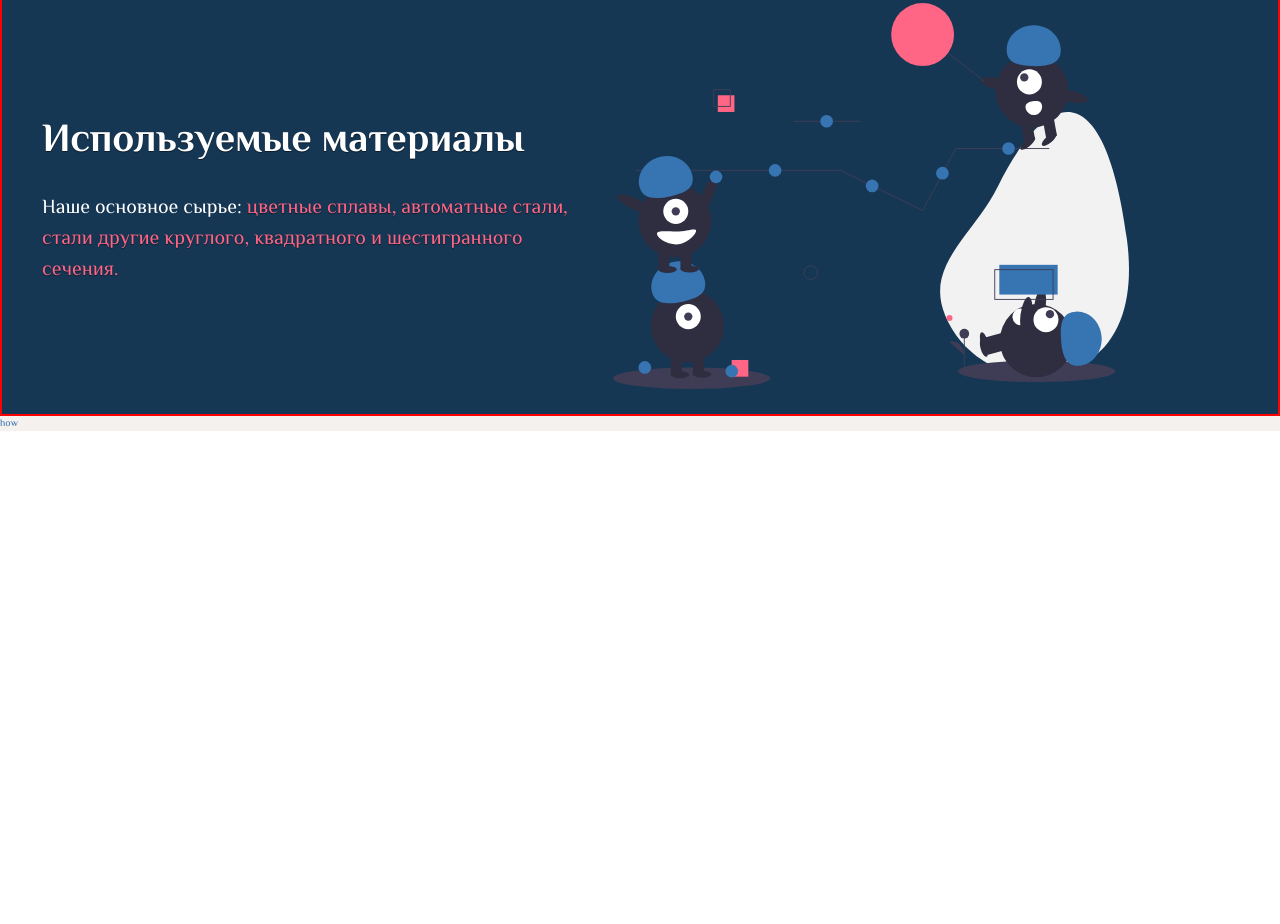
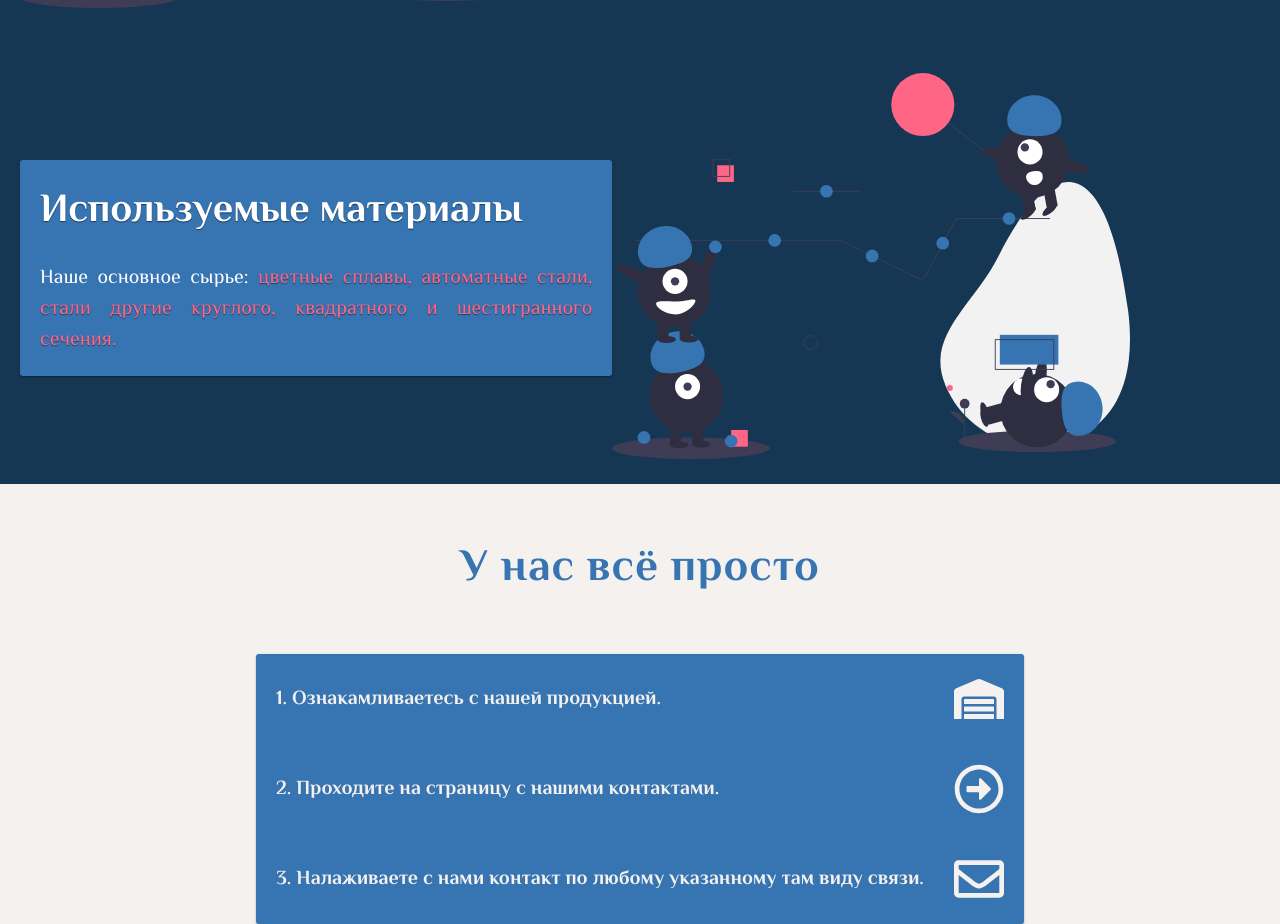
Before and after one commit to Nipponsuki/landing-page-client, a Gatsby site: page / in a window 1280 px wide. Shown: the part 1420-2344 px from the top of the page. Before the commit the page ends 1851 px from the top, so only its background shows below. Built offline with nearby package versions, Linux system fonts and the light colour scheme; Gatsby itself is replaced by a stand-in of ours.

Commit message:
about-section

```diff
--- a/package.json
+++ b/package.json
@@ -19,6 +19,7 @@
     "react": "^16.8.6",
     "react-dom": "^16.8.6",
     "react-helmet": "^5.2.0",
+    "react-icons": "^3.6.1",
     "styled-components": "^4.2.0"
   },
   "devDependencies": {
--- a/src/components/About/About.js
+++ b/src/components/About/About.js
@@ -7,8 +7,9 @@ import Materials from './Materials';
 
 const AboutWrapper = styled.div`
 	width: 100%;
-	border: 2px solid red;
 	background: ${styles.colors.mainBackground};
+	padding-top: 2rem;
+
 
 
 `;
@@ -16,9 +17,9 @@ const AboutWrapper = styled.div`
 const About = () => {
 	return (
 		<AboutWrapper>
-			<Title title="Немного о нас" message="Наша компания предлагает комплекс работ по токарной обработке металлических деталей."/>
+			<Title title="Немного о нас" message="Наша компания предлагает комплекс работ по токарной обработке металлических деталей." />
 			<Works />
-			<Materials/>
+			<Materials />
 		</AboutWrapper>
 	);
 };
--- a/src/components/About/Materials.js
+++ b/src/components/About/Materials.js
@@ -15,6 +15,14 @@ const MatWrapper = styled.div`
 const Right = styled.div`
 	width: 80%;
 	padding: 2rem;
+	box-shadow: 0 1px 1px 0 rgba(0,0,0,0.14), 0 2px 1px -1px rgba(0,0,0,0.12), 0 1px 3px 0 rgba(0,0,0,0.20);
+	border-radius: 3px;
+	background: ${styles.colors.darkAccent};
+
+	@media(max-width: 900px){
+		padding: none;
+
+	}
 
 	h2{
 		font-size: 4rem;
@@ -24,6 +32,7 @@ const Right = styled.div`
 
 	p{
 		font-size: 2rem;
+		text-align: justify;
 		span{
 			color: #FF6584;
 			text-shadow: 0 1px 1px rgba(0,0,0, .5);
@@ -36,6 +45,10 @@ const Left = styled.div`
 
 	img{
 		width: 80%;
+	}
+
+	@media(max-width: 900px){
+		display: none;
 	}
 
 `;
--- a/src/components/About/Works.js
+++ b/src/components/About/Works.js
@@ -9,19 +9,32 @@ const WorksWrapper = styled.div`
 	justify-content: space-around;
 	width: 100%;
 	padding: 2rem;
+
+	@media(max-width: 900px){
+		padding: none;
+
+	}
 `;
 
 const Right = styled.div`
 	width: 90%;
 
-img{
-	width: 80%;
-}
+	img{
+		width: 80%;
+	}
+
+	@media(max-width: 900px){
+		display: none;
+	}
+
 `;
 
 const Left = styled.div`
-width: 80%;
-padding: 2rem;
+	box-shadow: 0 1px 1px 0 rgba(0,0,0,0.14), 0 2px 1px -1px rgba(0,0,0,0.12), 0 1px 3px 0 rgba(0,0,0,0.20);
+	border-radius: 3px;
+	background: ${styles.colors.darkAccent};
+	width: 80%;
+	padding: 2rem;
 
 	h2{
 		font-size: 4rem;
@@ -31,12 +44,12 @@ padding: 2rem;
 
 	p{
 		font-size: 2rem;
+		text-align: justify;
 		span{
 			color: #FF6584;
 			text-shadow: 0 1px 1px rgba(0,0,0, .5);
 		}
 	}
-
 
 `;
 
--- a/src/components/Hero.js
+++ b/src/components/Hero.js
@@ -25,6 +25,7 @@ const StyledHero = styled.div`
 	}
 	@media(max-width: 500px){
 		width: 95%;
+		justify-content: space-between;
 	}
 `;
 
--- a/src/components/How.js
+++ b/src/components/How.js
@@ -1,6 +1,8 @@
 import React from 'react';
 import styled from 'styled-components';
-import { styles } from '../utils';
+import { styles, Title } from '../utils';
+import { FaWarehouse, FaRegEnvelope, FaRegArrowAltCircleRight } from 'react-icons/fa';
+
 
 const StyledHow = styled.div`
 	color: ${styles.colors.darkAccent};
@@ -8,10 +10,66 @@ const StyledHow = styled.div`
 
 `;
 
+const StyledList = styled.ul`
+	font-size: 2rem;
+	width: 60%;
+	display: flex;
+	align-items: center;
+	justify-content: center;
+	flex-direction: column;
+	box-shadow: 0 1px 1px 0 rgba(0,0,0,0.14), 0 2px 1px -1px rgba(0,0,0,0.12), 0 1px 3px 0 rgba(0,0,0,0.20);
+	border-radius: 3px;
+	background: ${styles.colors.darkAccent};
+	color: ${styles.colors.headerBackground};
+	margin: 0 auto;
+
+	@media(max-width: 900px){
+		width: 95%;
+	}
+
+`;
+
+const Item = styled.div`
+	display: flex;
+	align-items: center;
+	justify-content: space-between;
+	width: 100%;
+	padding: 2rem;
+
+
+
+	.icon{
+		font-size: 5rem;
+		margin: 0;
+
+		@media(max-width: 500px){
+			display: none;
+	}
+	}
+		h4{
+			margin: 0;
+		}
+
+`;
+
 const How = () => {
 	return (
 		<StyledHow>
-			how
+			<Title title="У нас всё просто" />
+			<StyledList>
+				<Item>
+					<h4>1. Ознакамливаетесь с нашей продукцией.</h4>
+					<FaWarehouse className="icon" />
+				</Item>
+				<Item>
+					<h4>2. Проходите на страницу с нашими контактами.</h4>
+					<FaRegArrowAltCircleRight className="icon" />
+				</Item>
+				<Item>
+					<h4>3. Налаживаете с нами контакт по любому указанному там виду связи.</h4>
+					<FaRegEnvelope className="icon" />
+				</Item>
+			</StyledList>
 		</StyledHow>
 	);
 };
--- a/src/components/header.js
+++ b/src/components/header.js
@@ -14,11 +14,13 @@ const StyledHeader = styled.header`
 	background-position:  right;
 	padding: 2rem;
 
-/* display: flex;
-align-items: start;
-justify-content: space-between;
-flex-direction: column; */
-
+	@media(max-width: 800px){
+		/* display: flex;
+		align-items: start;
+		justify-content: space-between;
+		flex-direction: column; */
+		height: auto;
+	}
 `;
 
 const Header = () => {
--- a/src/components/layout.css
+++ b/src/components/layout.css
@@ -1,4 +1,4 @@
-@import url('https://fonts.googleapis.com/css?family=El+Messiri:400,700');
+@import url("https://fonts.googleapis.com/css?family=El+Messiri:400,700");
 
 * {
   margin: 0;
@@ -16,6 +16,7 @@ body {
   color: white;
   min-width: 320px;
   max-width: 1920px;
+  background: #f4f1ef;
 }
 
 @media only screen and (max-width: 772px) {
--- a/src/pages/index.js
+++ b/src/pages/index.js
@@ -17,6 +17,3 @@ const IndexPage = () => (
 )
 
 export default IndexPage
-
-
-{/* <SEO title="Токарная обработка металлических деталей" keywords={[`втулки`, `токарная обработка`, `бонки`, `бобышки`, `стойки резьбовые`, `шпильки`]} /> */}
--- a/src/utils/Title.js
+++ b/src/utils/Title.js
@@ -5,6 +5,7 @@ import { styles } from '../utils';
 const TitleWrapper = styled.div`
 	text-align: center;
 	margin-bottom: 5rem;
+	margin-top: 5rem;
 
 	h2{
 		${styles.letterSpacing({ spacing: '0.1rem' })};
```
Also changed, not shown: 1 other file.
